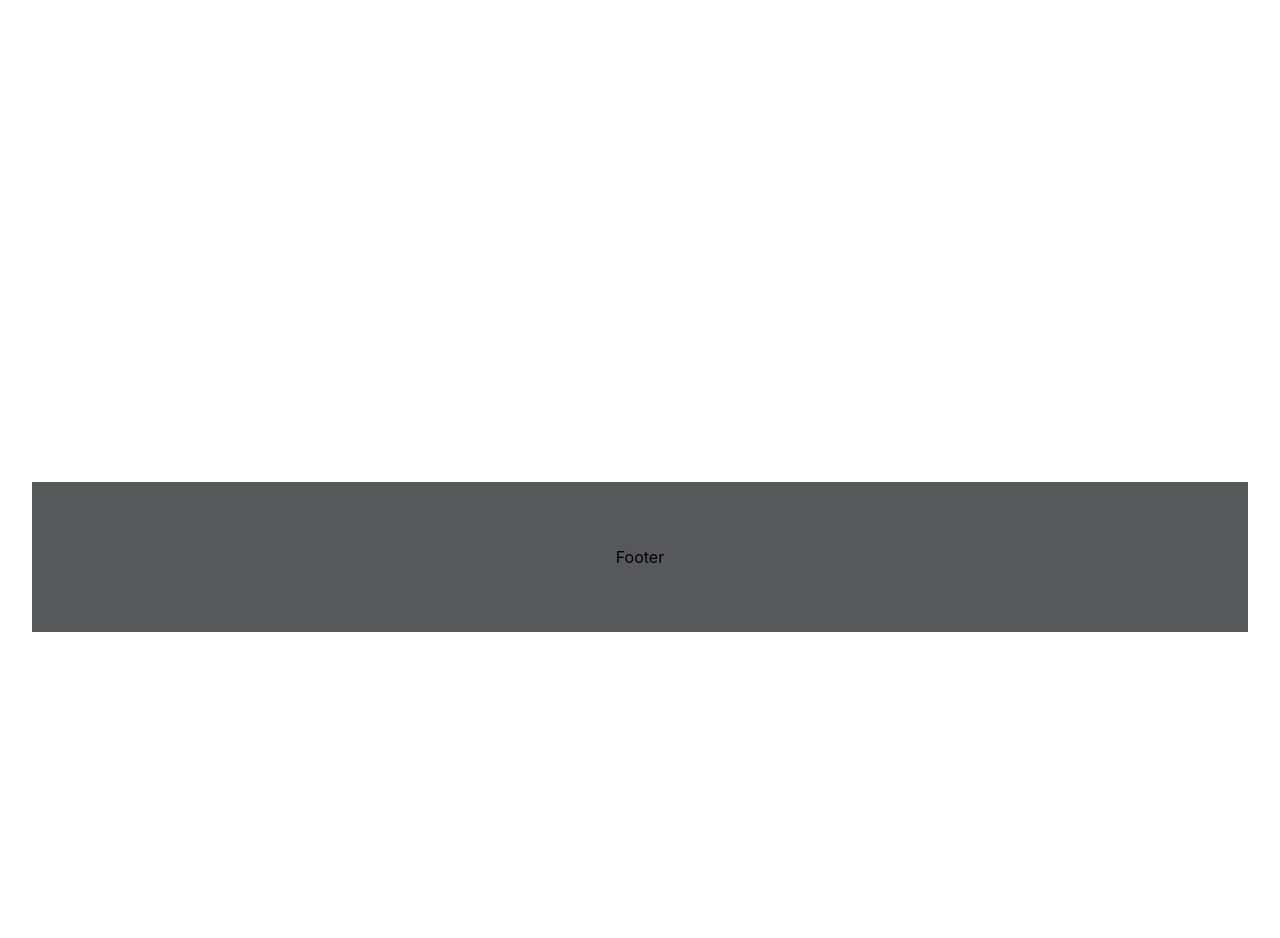
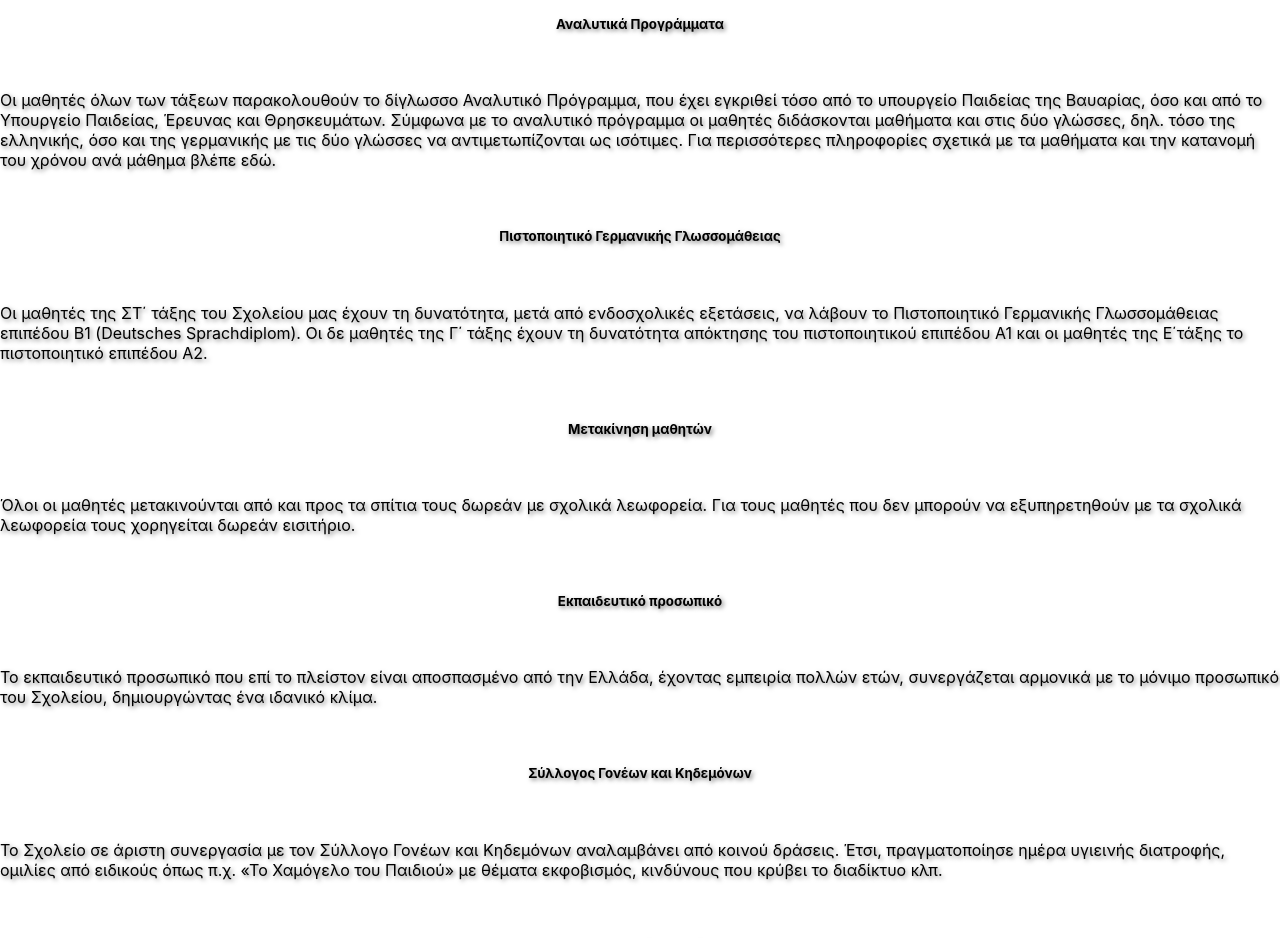
Before and after one commit to ozz1webdev/sokrates, a React (Create React App) app in the folder frontend/: page / in a window 1280 px wide. Shown: the part 718-1656 px from the top of the page. Before the commit the page ends 1350 px from the top, so only its background shows below. Built offline with nearby package versions, Linux system fonts and the light colour scheme; no server answers.

Commit message:
adding home context

```diff
--- a/frontend/src/App.js
+++ b/frontend/src/App.js
@@ -31,7 +31,6 @@ const Layout = ({ children }) => {
         {children}
       </main>
       <footer>
-        <Footer />
       </footer>
     </div>
   );
--- a/frontend/src/pages/home.jsx
+++ b/frontend/src/pages/home.jsx
@@ -10,6 +10,24 @@ function Home() {
     return (
         <div className={styles.homeContainer}>
             <LastThree />
+            <div className={styles.homeContext}>
+                <h1>Επίσημη ιστοσελίδα του 5ου Δημοτικού Σχολείου “Σωκράτης”</h1>
+                <p>Επίσημη ιστοσελίδα του 5ου Δημοτικού Σχολείου “Σωκράτης”</p>
+                <p>Το 5ο Ελληνικό Ιδιωτικό Δημοτικό Σχολείο «Σωκράτης», βρίσκεται στην οδό Zamdorfer Str. 26, 81677 München και από το 2018 συστεγάζεται με το 2ο Ελληνικό Γυμνάσιο Μονάχου. Λειτουργεί ως 7/θέσιο και σε πρωινή βάρδια από τις 08:00 μέχρι τις 14:00. Διαθέτει γραφείο Διεύθυνσης, γραφείο Γραμματείας, επτά αίθουσες διδασκαλίας, γραφείο εκπαιδευτικών, δανειστική βιβλιοθήκη, κλειστό γυμναστήριο, αίθουσα εκδηλώσεων και κυλικείο.  Πρόσφατα τέθηκε σε λειτουργία και η αίθουσα υπολογιστών.</p>
+                <p>Αν και Ιδιωτικό Σχολείο τα έξοδά του καλύπτονται σχεδόν αποκλειστικά από τη βαυαρική κυβέρνηση και κατά συνέπεια δεν υπάρχουν δίδακτρα για τους μαθητές.</p>
+                <h5>Αναλυτικά Προγράμματα</h5>
+                <p>Οι μαθητές όλων των τάξεων παρακολουθούν το δίγλωσσο Αναλυτικό Πρόγραμμα, που έχει εγκριθεί τόσο από το υπουργείο Παιδείας της Βαυαρίας, όσο και από το Υπουργείο Παιδείας, Έρευνας και Θρησκευμάτων. Σύμφωνα με το αναλυτικό πρόγραμμα οι μαθητές διδάσκονται μαθήματα και στις δύο γλώσσες, δηλ. τόσο της ελληνικής, όσο και της γερμανικής με τις δύο γλώσσες να αντιμετωπίζονται ως ισότιμες. Για περισσότερες πληροφορίες σχετικά με τα μαθήματα και την κατανομή του χρόνου ανά μάθημα βλέπε εδώ.</p>
+                <h5>Πιστοποιητικό Γερμανικής Γλωσσομάθειας</h5>
+                <p>Οι μαθητές της ΣΤ΄ τάξης του  Σχολείου μας έχουν τη δυνατότητα, μετά από ενδοσχολικές εξετάσεις, να λάβουν το Πιστοποιητικό Γερμανικής Γλωσσομάθειας επιπέδου Β1 (Deutsches Sprachdiplom). Οι δε μαθητές της Γ΄ τάξης έχουν τη δυνατότητα απόκτησης του πιστοποιητικού επιπέδου Α1 και οι  μαθητές της Ε΄τάξης το πιστοποιητικό επιπέδου Α2.</p>
+                <h5> Μετακίνηση μαθητών</h5>
+                <p>Όλοι οι μαθητές μετακινούνται από και προς τα σπίτια τους δωρεάν με σχολικά λεωφορεία. Για τους μαθητές που δεν μπορούν να εξυπηρετηθούν με τα σχολικά λεωφορεία τους χορηγείται δωρεάν εισιτήριο.</p>
+                <h5> Εκπαιδευτικό προσωπικό</h5>
+                <p>Το εκπαιδευτικό προσωπικό που επί το πλείστον είναι αποσπασμένο από την Ελλάδα, έχοντας εμπειρία πολλών ετών, συνεργάζεται αρμονικά με το μόνιμο προσωπικό του Σχολείου, δημιουργώντας ένα ιδανικό κλίμα.</p>
+                <h5> Σύλλογος Γονέων και Κηδεμόνων</h5>
+                <p>Το Σχολείο σε άριστη συνεργασία με τον Σύλλογο Γονέων και Κηδεμόνων αναλαμβάνει από κοινού δράσεις. Έτσι,  πραγματοποίησε ημέρα υγιεινής διατροφής, ομιλίες από ειδικούς όπως π.χ. «Το Χαμόγελο του Παιδιού» με θέματα εκφοβισμός,  κινδύνους που κρύβει το διαδίκτυο κλπ. </p>
+                <h5> Μετασχολική φροντίδα</h5>
+                <p>Για τους μαθητές των τμημάτων εκείνων όπου τα μαθήματα τελειώνουν πριν τις 14:00 και έως την αναχώρηση των λεωφορείων από το Σχολείο, οι μαθητές παραμένουν στον χώρο του Σχολείου (εφόσον το επιθυμούν) και απασχολούνται από τη μετασχολική φροντίδα με διάφορες δραστηριότητες Θεατρική Αγωγή, Γυμναστική, Ηλεκτρονικοί Υπολογιστές, Μουσική κ.ά. καθώς και με την προετοιμασία τους για την επόμενη ημέρα.</p>
+            </div>
         </div>
     );
 }
--- a/frontend/src/styles/home.module.css
+++ b/frontend/src/styles/home.module.css
@@ -5,3 +5,15 @@
     flex-direction: column;
     height: 100vh;
 }
+.homeContext {
+    display: flex;
+    position:relative;
+    top:220px;
+    flex-direction: column;
+    align-items: center;
+    justify-content: center;
+    gap:20px;
+    width:100%;
+    height:100%;
+    text-shadow: 2px 2px 4px rgba(0, 0, 0, 0.5);
+}
```
